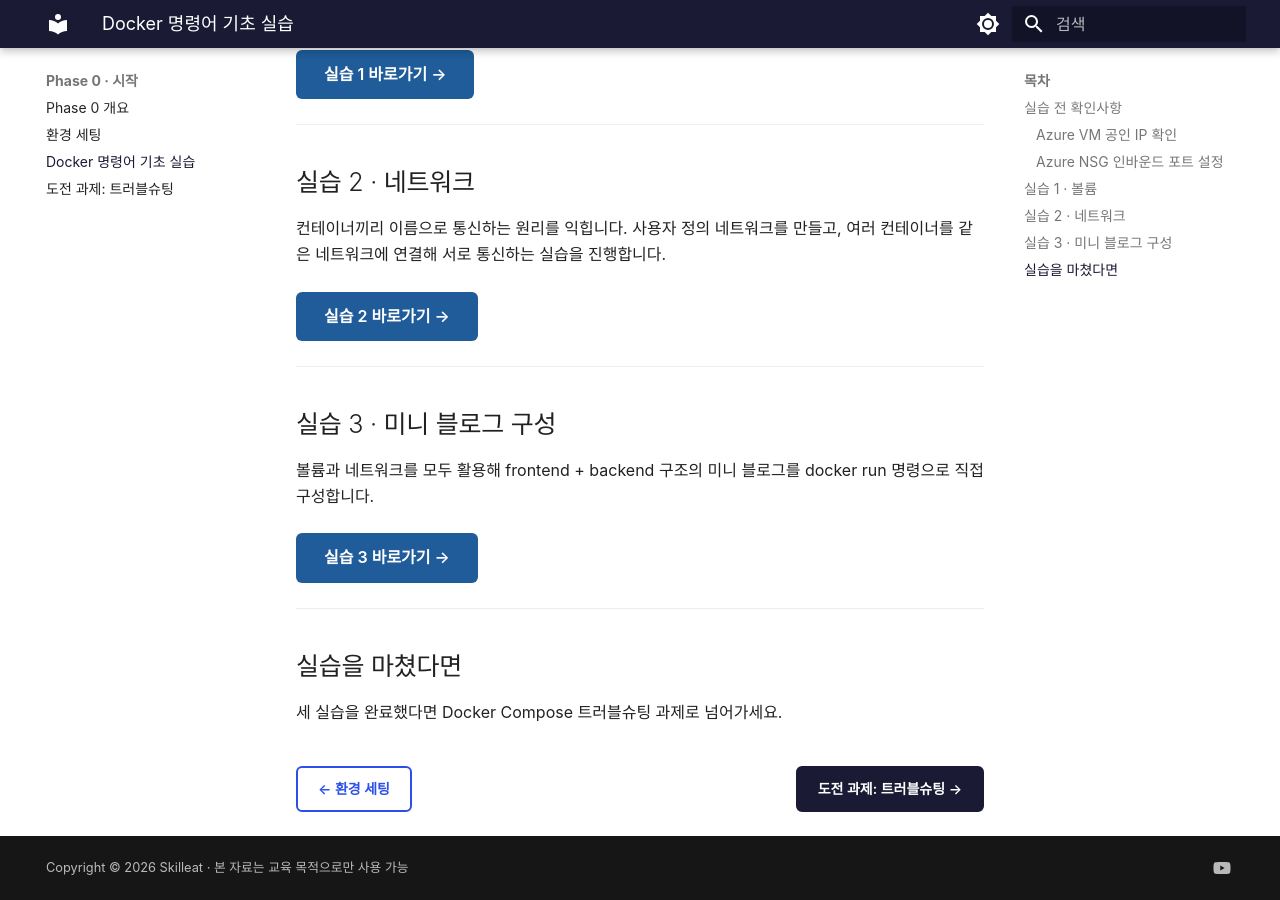
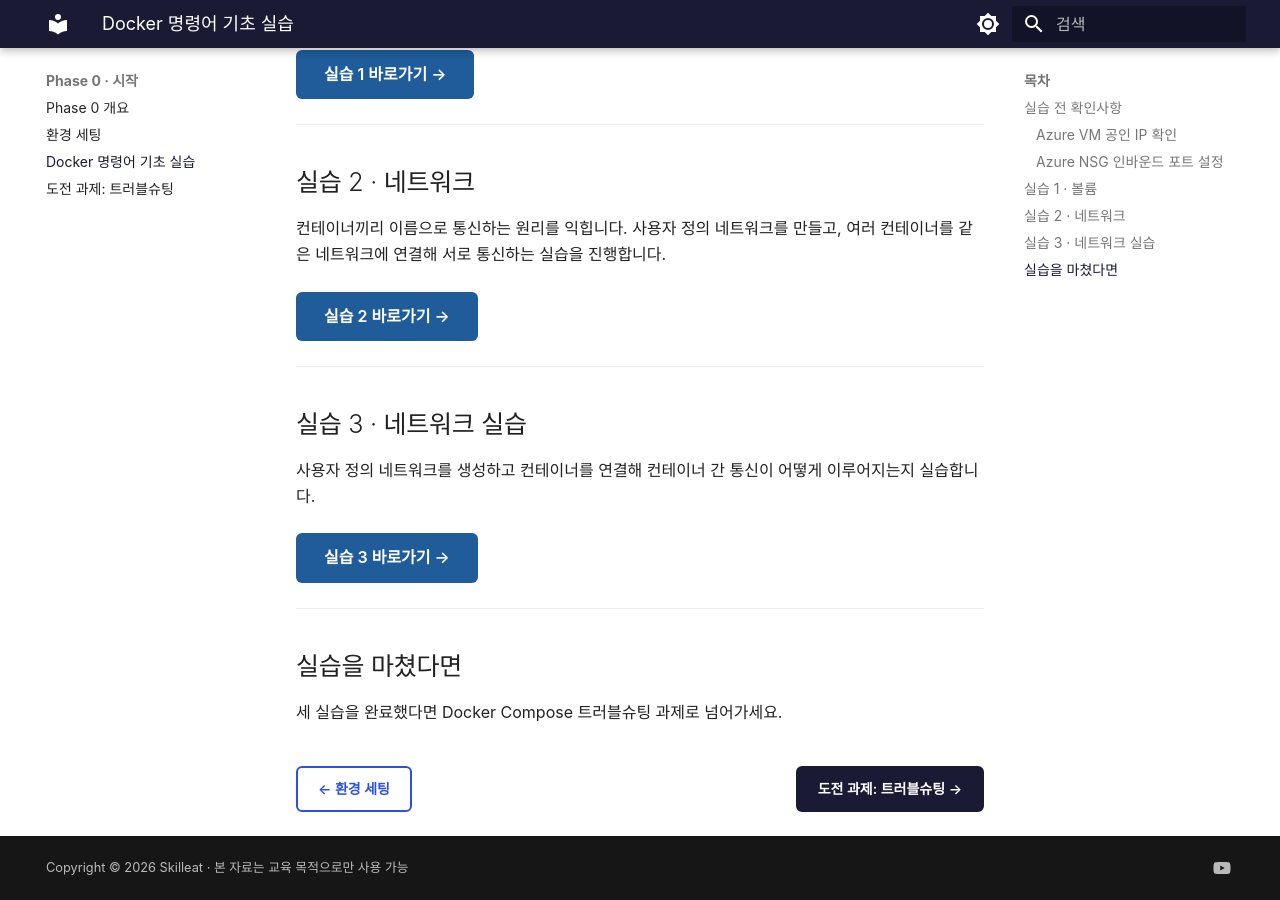
Before and after one commit to skilleat-labs/container-service-labs, an MkDocs documentation site: the page built from docs/phase-0/docker-practice.md, in a window 1280 px wide and 900 px high, scrolled down 1323 px. Built offline with MkDocs 1.6.1 and Material for MkDocs 9.7.7, drawn with Linux system fonts in a browser that asks for light colours; some web fonts are replaced.

Commit message:
fix: 실습 3 설명을 네트워크 실습으로 수정
Co-Authored-By: Claude Sonnet 4.6 <noreply@anthropic.com>

```diff
--- a/docs/phase-0/docker-practice.md
+++ b/docs/phase-0/docker-practice.md
@@ -63,9 +63,9 @@ Azure Portal → VM → **네트워킹** → **인바운드 포트 규칙 추가
 
 ---
 
-## 실습 3 · 미니 블로그 구성
+## 실습 3 · 네트워크 실습
 
-볼륨과 네트워크를 모두 활용해 frontend + backend 구조의 미니 블로그를 docker run 명령으로 직접 구성합니다.
+사용자 정의 네트워크를 생성하고 컨테이너를 연결해 컨테이너 간 통신이 어떻게 이루어지는지 실습합니다.
 
 <div style="margin: 1.2rem 0;">
   <a href="https://skilleat-labs.github.io/docker-k8s-labs/m8/modules/module8/1-6/" target="_blank" style="display:inline-block; padding: 0.6rem 1.4rem; background:#1F5C99; color:#fff; border-radius:6px; text-decoration:none; font-weight:600;">
```
